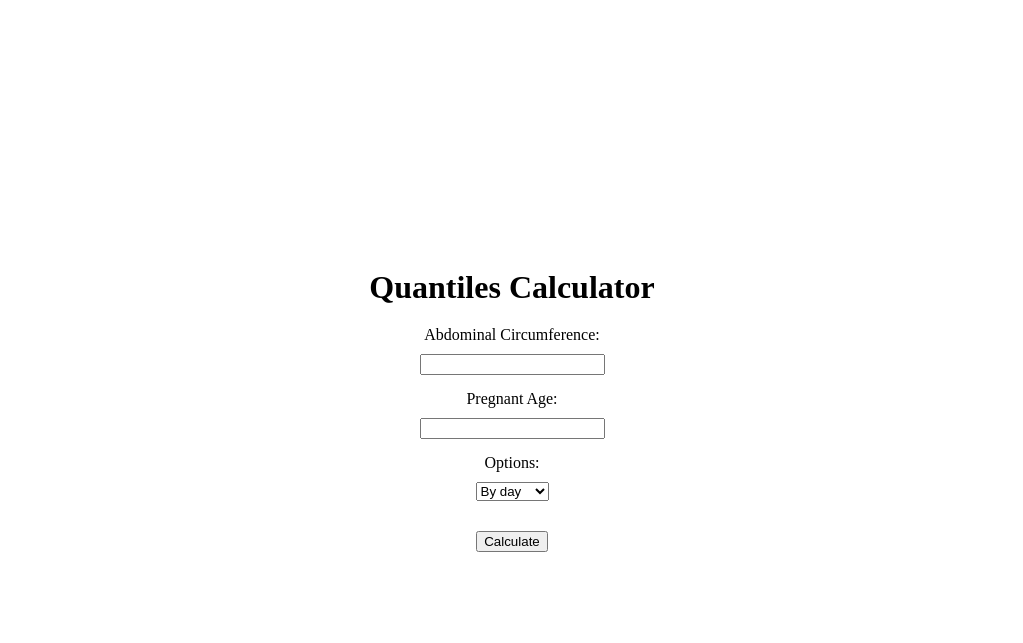
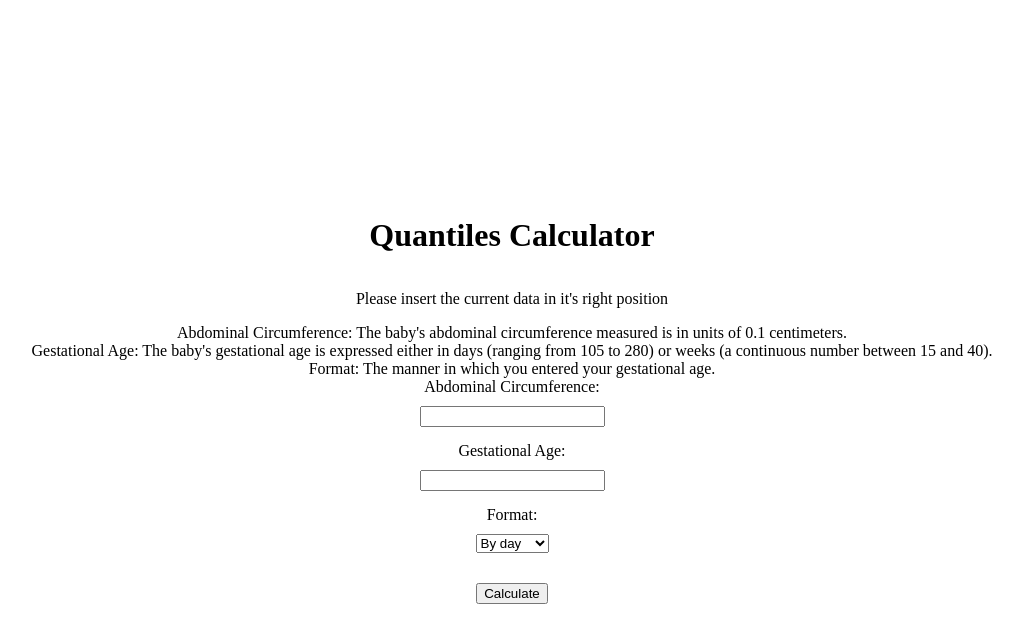
Before and after one commit to benmoyal1/LAB_APP, a Django app: page /Quantiles/ in a window 1280 px wide. Shown: the top 643 px of the page, without its empty margins (128-1151 px from the left). Run offline with Django 5.2, Linux system fonts and the light colour scheme.

Commit message:
formatted some expenations to the user

```diff
--- a/templates/QuantileCalc.html
+++ b/templates/QuantileCalc.html
@@ -37,15 +37,18 @@
 </head>
 <body>
     <h1>Quantiles Calculator</h1>
-
+    <p>Please insert the current data in it's right position</p>
+    <l1>Abdominal Circumference: The baby's abdominal circumference measured is in units of 0.1 centimeters.</l1>
+    <l1>Gestational Age: The baby's gestational age is expressed either in days (ranging from 105 to 280) or weeks (a continuous number between 15 and 40).</l1>
+    <l1>Format: The manner in which you entered your gestational age.</l1>
     <form method="get" action="{% url 'Quantiles' %}">
         <label for="ab_cir">Abdominal Circumference:</label>
         <input type="number" name="ab_cir" required>
 
-        <label for="pregnant_age">Pregnant Age:</label>
+        <label for="pregnant_age">Gestational Age:</label>
         <input type="number" name="pregnant_age" required>
 
-        <label for="options">Options:</label>
+        <label for="options">Format:</label>
         <select name="options" required>
             <option value="by_day">By day</option>
             <option value="by_week">By week</option>
```
